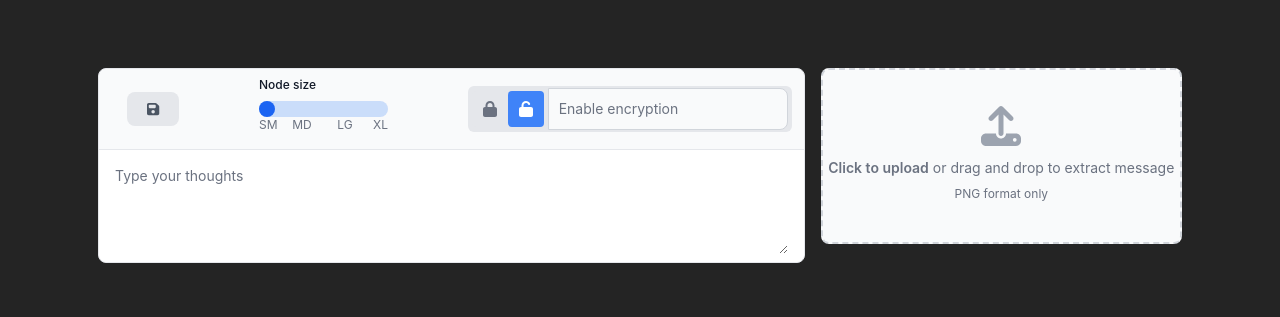
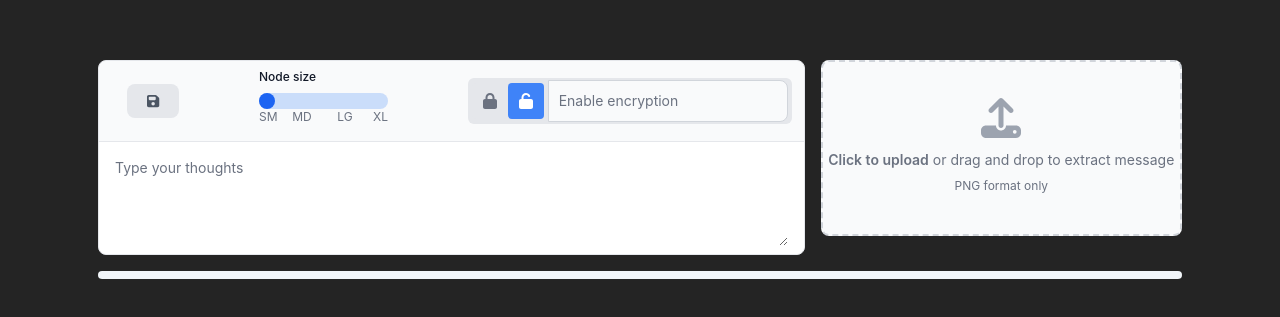
Before and after one commit to alifeinbinary/stegg, a React (Vite) app: page / in a window 1280 px wide. Shown: the part 231-548 px from the top of the page. Built offline with nearby package versions, Linux system fonts and the light colour scheme.

Commit message:
feat: moved the canvas underneath the textarea for better UX

```diff
--- a/src/components/Translate.tsx
+++ b/src/components/Translate.tsx
@@ -101,13 +101,13 @@ const Translate: React.FC<React.CanvasHTMLAttributes<HTMLCanvasElement>> = () =>
 
     return (
         <div>
-            <canvas id="canvas" ref={canvasRef} height={canvasHeight} width={canvasWidth} className='pb-2 w-full' />
             <div className='flex gap-4'>
                 <div className='flex-1 w-2/3'>
                     <TextArea encryptionEnabled={encryptionEnabled} password={password} setPassword={setPassword} encryptedText={encryptedText} setDecryptedText={setDecryptedText} input={input} setInput={setInput} setEncryptionEnabled={setEncryptionEnabled} canvasRef={canvasRef} handleDecrypt={handleDecrypt} decryptedText={decryptedText} size={size} setSize={setSize} />
                 </div>
                 <Dropzone setInput={setInput} setEncryptionEnabled={setEncryptionEnabled} setTextToDecrypt={setTextToDecrypt} />
             </div>
+            <canvas id="canvas" ref={canvasRef} height={canvasHeight} width={canvasWidth} className='pb-2 w-full rounded-lg bg-slate-100' />
         </div>
     );
 }
```
